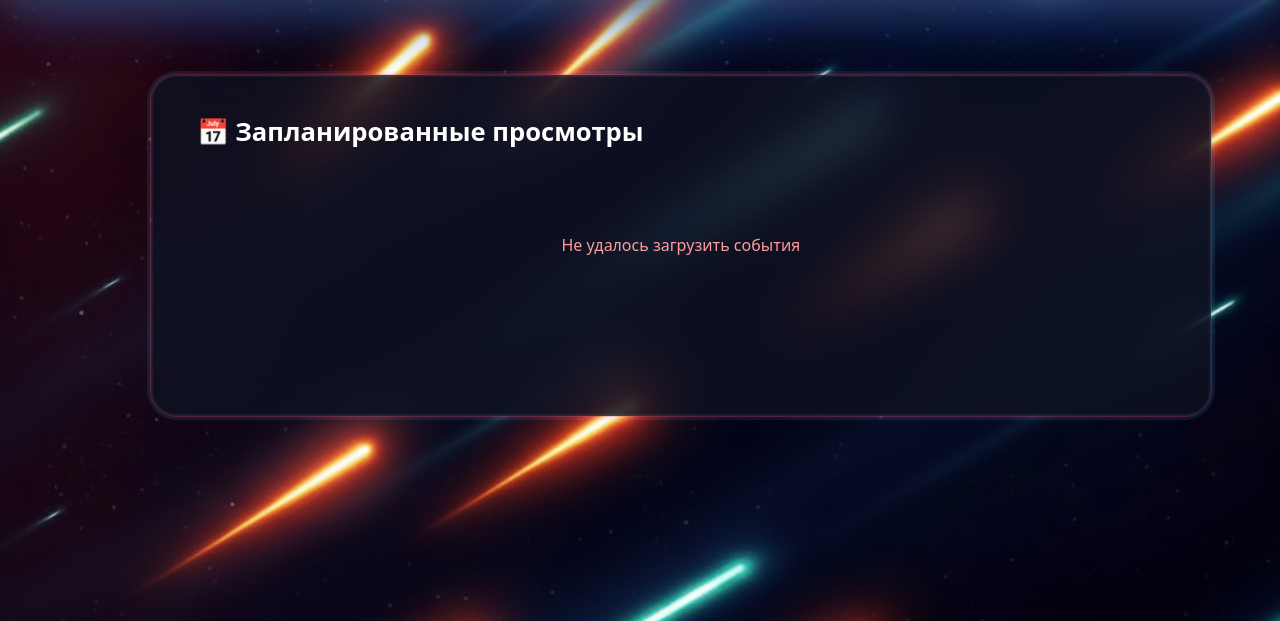
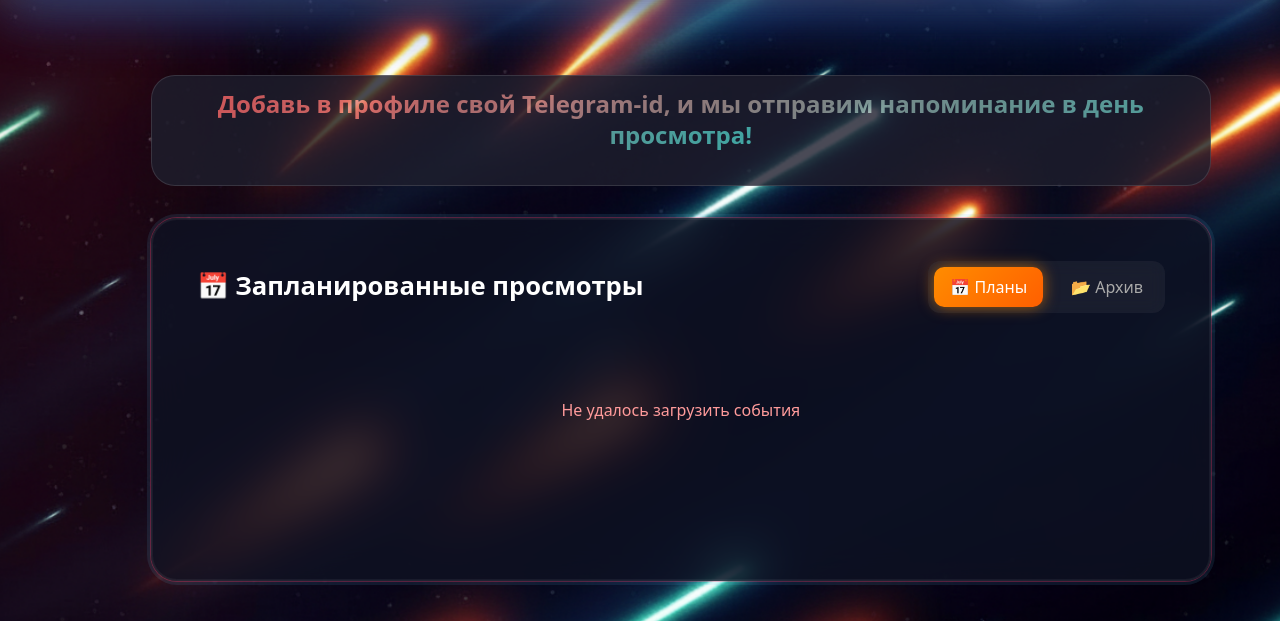
Before and after one commit to nadezhdapopova-spec/FilmDiary, a Django app: template calendar_events/templates/calendar_events/calendar_list.html in a window 1280 px wide. Shown: the part 78-699 px from the top of the page. Run offline with Django 5.2, Linux system fonts and the light colour scheme; the template is opened without the code that fills it, so the values that code supplies are empty; some libraries are stand-ins or nearby versions.

Commit message:
fixed calendar list, made archived

```diff
--- a/calendar_events/templates/calendar_events/calendar_list.html
+++ b/calendar_events/templates/calendar_events/calendar_list.html
@@ -4,13 +4,19 @@
 
 {% block content %}
 <section class="calendar-page">
+  <div class="cta-section calendar-section">
+    <p class="cta-text calendar-section">
+      <span class="highlight">Добавь в профиле свой Telegram-id, и мы отправим напоминание в день просмотра!</span>
+    </p>
+  </div>
+
   <div class="glass-card movie-section-card">
     <div class="card-header mb-3">
       <h2 class="card-title">📅 Запланированные просмотры</h2>
-{#      <div class="view-switch">#}
-{#        <button class="active">Список</button>#}
-{#        <a href="{% url 'calendar_events_pages:calendar_list' %}?view=calendar">Календарь</a>#}
-{#      </div>#}
+      <div class="view-switch">
+        <button class="view-btn active" data-view="active">📅 Планы</button>
+        <button class="view-btn" data-view="archive">📂 Архив</button>
+      </div>
     </div>
 
     <!-- СЮДА JS ВСТАВИТ КАРТОЧКИ -->
--- a/films/views/library.py
+++ b/films/views/library.py
@@ -3,6 +3,7 @@ from django.contrib.auth.mixins import LoginRequiredMixin
 from django.http import JsonResponse
 from django.shortcuts import redirect, render
 from django.urls import reverse
+from django.utils import timezone
 from django.views import View
 from django.views.generic import ListView, TemplateView
 
@@ -60,7 +61,7 @@ class UserListFilmView(LoginRequiredMixin, ListView):
 
         planned_film_ids = set(
             CalendarEvent.objects
-            .filter(user=self.request.user, film_id__in=film_ids)
+            .filter(user=self.request.user, film_id__in=film_ids, planned_date__gte=timezone.now().date())
             .values_list("film_id", flat=True)
         )
 
--- a/reviews/views.py
+++ b/reviews/views.py
@@ -3,7 +3,9 @@ from django.db import models
 from django.db.models import OuterRef, Exists, Subquery
 from django.shortcuts import get_object_or_404, redirect
 from django.urls import reverse_lazy, reverse
+from django.utils.timezone import now
 from django.views.generic import ListView, DetailView, CreateView, UpdateView, DeleteView
+
 
 from calendar_events.models import CalendarEvent
 from films.models import Film, UserFilm
@@ -33,7 +35,8 @@ class BaseReviewListView(LoginRequiredMixin, ListView):
         )
         planned_events = CalendarEvent.objects.filter(
             user=self.request.user,
-            film=OuterRef("film")
+            film=OuterRef("film"),
+            planned_date__gte=now().date()
         )
 
         return qs.annotate(
--- a/static/css/pages/calendar_list.css
+++ b/static/css/pages/calendar_list.css
@@ -3,6 +3,21 @@
   margin: 0 auto;
   padding: 40px 20px;
   color: #fff;
+}
+
+/* Баннер */
+
+.calendar-section.cta-section {
+    padding-bottom: 3px;   /* меньше отступ снизу */
+    padding-top: 12px;
+    opacity: 0.8;
+    background: #1e1e2d;
+
+}
+
+.calendar-section.cta-text {
+    font-size: 1.5rem;
+    line-height: 1.3;
 }
 
 /* Header */
--- a/static/js/calendar_list.js
+++ b/static/js/calendar_list.js
@@ -4,8 +4,11 @@ document.addEventListener("DOMContentLoaded", () => {
 
 window.loadCalendarEvents = loadCalendarEvents;
 
+let currentView = "active";
+
 function loadCalendarEvents(page = 1) {
-    const url = page === 1 ? "/api/calendar_events/" : `/api/calendar_events/?page=${page}`;
+    let url = `/api/calendar_events/?view=${currentView}`;
+    if (page > 1) url += `&page=${page}`;
 
     fetch(url, {
         headers: {
@@ -199,6 +202,22 @@ document.addEventListener("click", (e) => {
     showDeleteModal(eventId, btn);
 });
 
+// Переключение вкладок Активные / Архив
+document.addEventListener("click", (e) => {
+    const btn = e.target.closest(".view-btn");
+    if (!btn) return;
+
+    e.preventDefault();
+
+    document.querySelectorAll(".view-btn").forEach(b =>
+        b.classList.remove("active")
+    );
+    btn.classList.add("active");
+
+    currentView = btn.dataset.view;
+    loadCalendarEvents(1);
+});
+
 function deleteEvent(eventId, buttonEl) {
     fetch(`/api/calendar_events/${eventId}/`, {
         method: "DELETE",
```
Also changed, not shown: calendar_events/views.py (+12 -1 lines).
